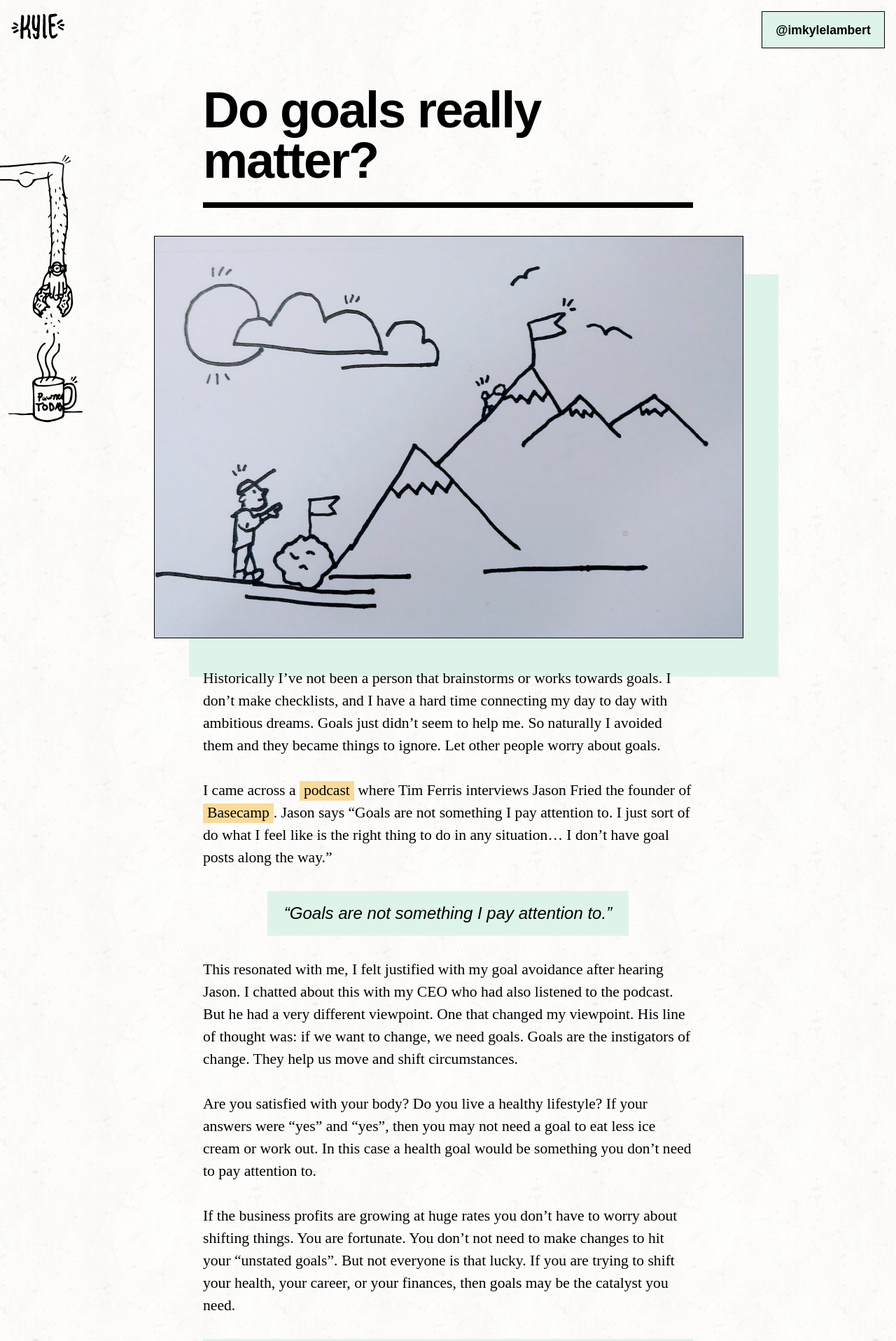
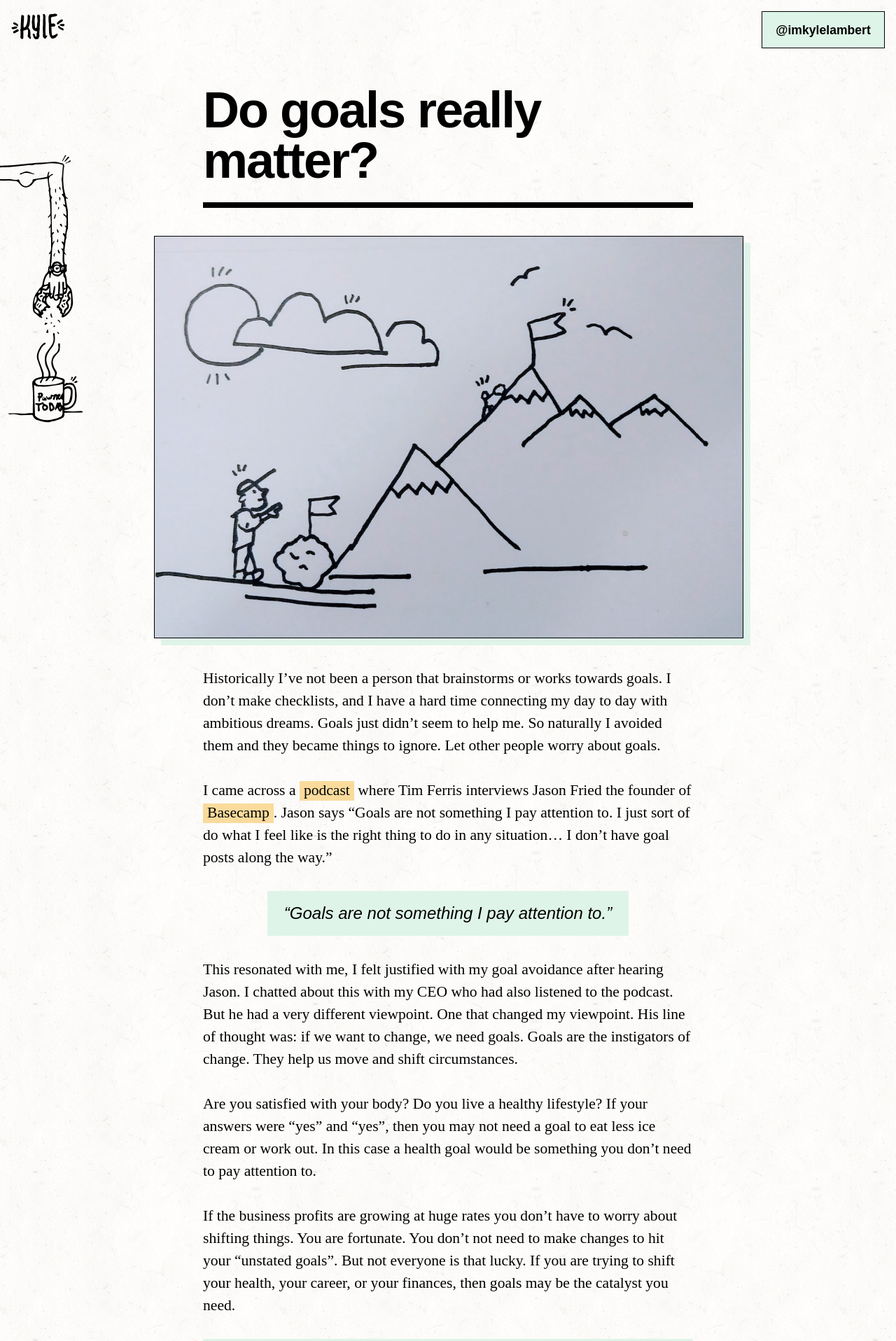
Before and after one commit to kslambert/imkylelambert, a Jekyll site: the page built from _posts/2018-12-29-do-goals-matter.markdown, in a window 1280 px wide. Shown: the top 1916 px of the page at 70% size. Built offline with Jekyll 4.4.1, drawn with Linux system fonts in a browser that asks for light colours; some web fonts are replaced.

Commit message:
style images

```diff
--- a/_sass/_styles.scss
+++ b/_sass/_styles.scss
@@ -56,7 +56,7 @@ nav {
     @media only screen and (min-width: 800px) {
       width: 120%;
       margin-left: -10%;
-      box-shadow: 50px 55px 0px rgba(223, 244, 233, 1);
+      box-shadow: 10px 10px 0px rgba(223, 244, 233, 1);
     }
   }
 
```
